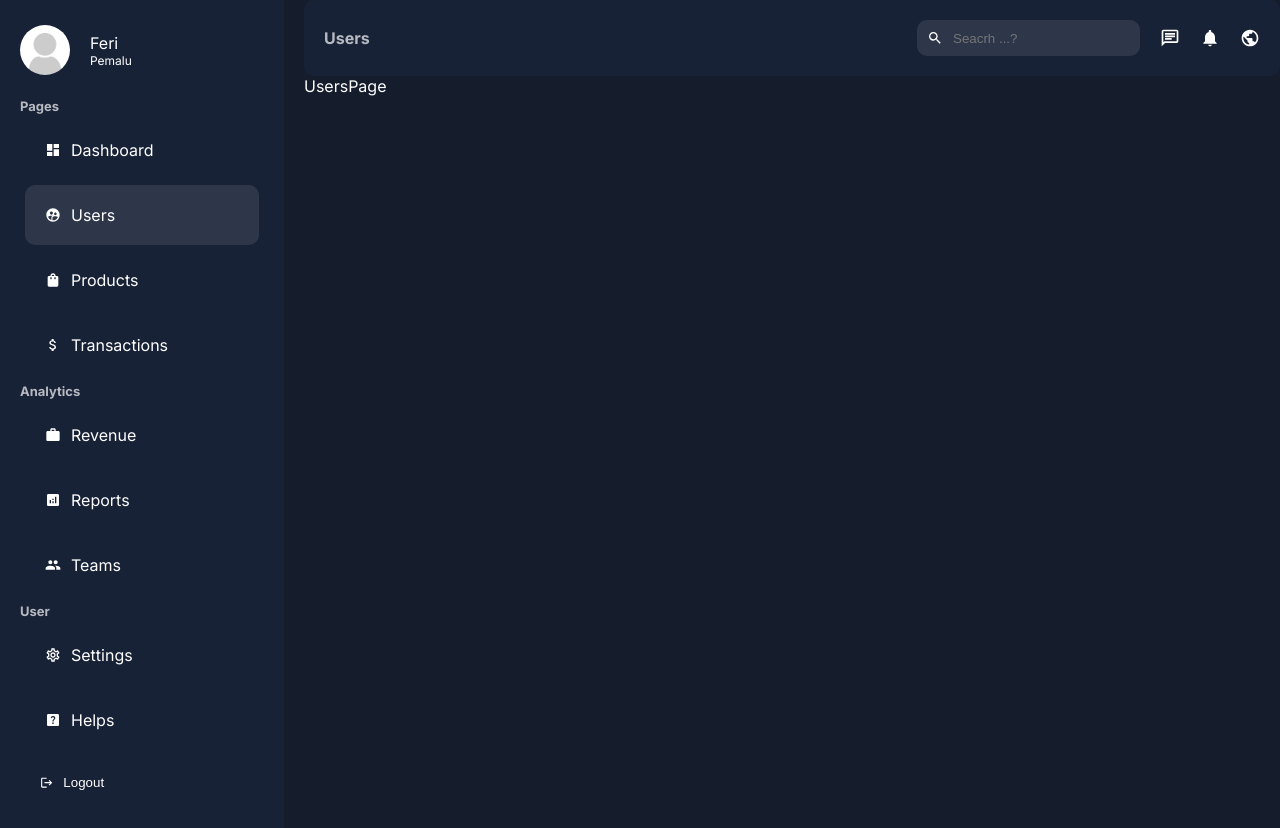
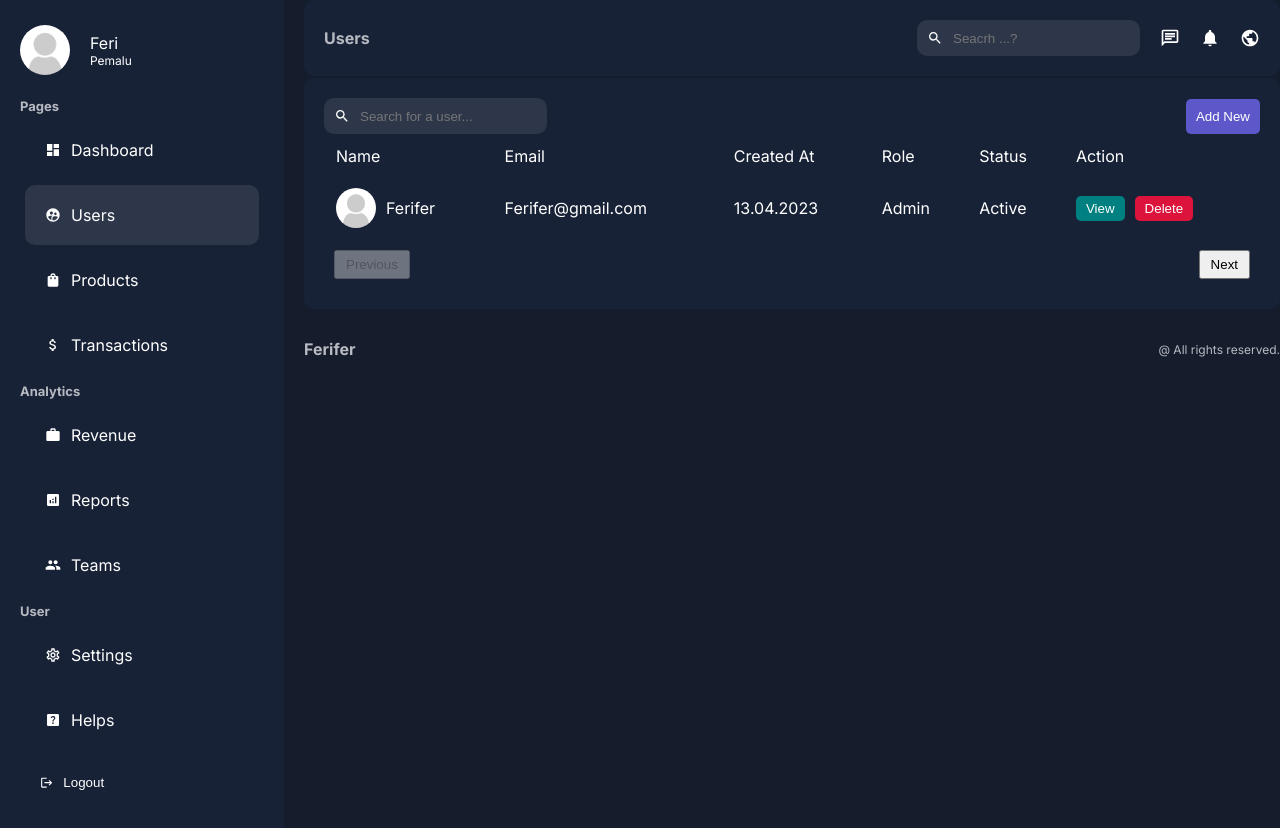
Before and after one commit to Ferifer/nextjs-admin, a Next.js app: page /dashboard/users in a window 1280 px wide. Built offline with nearby package versions, Linux system fonts and the light colour scheme.

Commit message:
products and users

```diff
--- a/app/dashboard/layout.jsx
+++ b/app/dashboard/layout.jsx
@@ -1,18 +1,20 @@
-import Navbar from "../ui/dashboard/navbar/navbar"
-import Sidebar from "../ui/dashboard/sidebar/sidebar"
-import styles from "../ui/dashboard/dahboard.module.css"
-const Layout = ({children}) =>{
-    return(
+import Navbar from "../ui/dashboard/navbar/navbar";
+import Sidebar from "../ui/dashboard/sidebar/sidebar";
+import styles from "../ui/dashboard/dahboard.module.css";
+import Footer from "../ui/dashboard/footer/footer";
+const Layout = ({ children }) => {
+  return (
     <div className={styles.container}>
       <div className={styles.menu}>
-                <Sidebar/>
+        <Sidebar />
       </div>
       <div className={styles.content}>
-                <Navbar/>
+        <Navbar />
         {children}
+        <Footer />
       </div>
     </div>
-    )
-}
+  );
+};
 
-export default Layout
+export default Layout;
--- a/app/dashboard/users/page.jsx
+++ b/app/dashboard/users/page.jsx
@@ -1,7 +1,67 @@
-const UsersPage = () =>{
-    return(
-        <div>UsersPage</div>
-    )
-}
+import Pagination from "@/app/ui/dashboard/pagination/pagination";
+import Search from "@/app/ui/dashboard/search/search";
+import styles from "@/app/ui/dashboard/users/users.module.css";
+import Image from "next/image";
+import Link from "next/link";
+const UsersPage = ({ placeholder }) => {
+  return (
+    <div className={styles.container}>
+      <div className={styles.top}>
+        <Search placeholder="Search for a user..." />
+        <Link href="/dashboard/users/add">
+          <button className={styles.addButton}>Add New</button>
+        </Link>
+      </div>
+      <table className={styles.table}>
+        <thead>
+          <tr>
+            <td>Name</td>
+            <td>Email</td>
+            <td>Created At</td>
+            <td>Role</td>
+            <td>Status</td>
+            <td>Action</td>
+          </tr>
+        </thead>
+        <tbody>
+          <tr>
+            <td>
+              <div className={styles.user}>
+                <Image
+                  src="/noavatar.png"
+                  alt=""
+                  width={40}
+                  height={40}
+                  className={styles.userImage}
+                />
+                Ferifer
+              </div>
+            </td>
+            <td>Ferifer@gmail.com</td>
+            <td>13.04.2023</td>
+            <td>Admin</td>
+            <td>Active</td>
+            <td>
+              <div className={styles.buttons}>
+                <Link href="/">
+                  <button className={`${styles.button} ${styles.view}`}>
+                    View
+                  </button>
+                </Link>
 
-export default UsersPage
+                <Link href="/">
+                  <button className={`${styles.button} ${styles.delete}`}>
+                    Delete
+                  </button>
+                </Link>
+              </div>
+            </td>
+          </tr>
+        </tbody>
+      </table>
+      <Pagination />
+    </div>
+  );
+};
+
+export default UsersPage;
--- a/app/ui/dashboard/dahboard.module.css
+++ b/app/ui/dashboard/dahboard.module.css
@@ -1,38 +1,38 @@
-.container{
+.container {
   display: flex;
   gap: 20px;
 }
 
-.menu{
+.menu {
   flex: 1;
   background-color: var(--bgSoft);
   padding: 20px;
-
+  min-height: 100vh;
 }
 
-.content{
+.content {
   flex: 4;
 }
 
-.wrapper{
+.wrapper {
   display: flex;
   gap: 20px;
   margin-top: 20px;
 }
 
-.main{
+.main {
   flex: 3;
   display: flex;
   flex-direction: column;
   gap: 20px;
 }
 
-.cards{
+.cards {
   display: flex;
   gap: 20px;
   justify-content: space-between;
 }
 
-.side{
+.side {
   flex: 1;
 }
--- /dev/null
+++ b/app/ui/dashboard/footer/footer.jsx
@@ -0,0 +1,11 @@
+import styles from "./footer.module.css";
+const Footer = () => {
+  return (
+    <div className={styles.container}>
+      <div className={styles.logo}>Ferifer</div>
+      <div className={styles.text}>@ All rights reserved.</div>
+    </div>
+  );
+};
+
+export default Footer;
--- /dev/null
+++ b/app/ui/dashboard/footer/footer.module.css
@@ -0,0 +1,15 @@
+.container {
+  display: flex;
+  align-items: center;
+  justify-content: space-between;
+  margin-top: 30px;
+  color: var(--textSoft);
+}
+
+.logo {
+  font-weight: bold;
+}
+
+.text {
+  font-size: 12px;
+}
--- /dev/null
+++ b/app/ui/dashboard/pagination/pagination.jsx
@@ -0,0 +1,12 @@
+import styles from "./pagination.module.css";
+const Pagination = () => {
+  return (
+    <div className={styles.container}>
+      <button className={styles.button} disabled>
+        Previous
+      </button>
+      <button className={styles.button}>Next</button>
+    </div>
+  );
+};
+export default Pagination;
--- /dev/null
+++ b/app/ui/dashboard/pagination/pagination.module.css
@@ -0,0 +1,14 @@
+.container {
+  padding: 10px;
+  display: flex;
+  justify-content: space-between;
+}
+
+.button {
+  padding: 5px 10px;
+  cursor: pointer;
+}
+
+.button:disabled {
+  cursor: not-allowed;
+}
--- /dev/null
+++ b/app/ui/dashboard/products/products.module.css
@@ -0,0 +1,60 @@
+.container {
+  background-color: var(--bgSoft);
+  padding: 20px;
+  border-radius: 10px;
+  margin-top: 2px;
+}
+
+.top {
+  display: flex;
+  align-items: center;
+  justify-content: space-between;
+}
+
+.addButton {
+  padding: 10px;
+  background-color: #5d57c9;
+  color: var(--text);
+  border: none;
+  border-radius: 5px;
+  cursor: pointer;
+}
+
+.table {
+  width: 100%;
+}
+
+.table td {
+  padding: 10px;
+}
+.product {
+  display: flex;
+  gap: 10px;
+  align-items: center;
+}
+
+.productImage {
+  border-radius: 50%;
+  object-fit: cover;
+}
+
+.buttons {
+  display: flex;
+  gap: 10px;
+}
+
+.button {
+  padding: 5px 10px;
+  border-radius: 5px;
+  color: var(--text);
+  border: none;
+  cursor: pointer;
+}
+
+.view {
+  background-color: teal;
+}
+
+.delete {
+  background-color: crimson;
+}
--- /dev/null
+++ b/app/ui/dashboard/search/search.jsx
@@ -0,0 +1,12 @@
+import { MdSearch } from "react-icons/md";
+import styles from "./search.module.css";
+const Search = ({ placeholder }) => {
+  return (
+    <div className={styles.container}>
+      <MdSearch />
+      <input type="text" placeholder={placeholder} className={styles.input} />
+    </div>
+  );
+};
+
+export default Search;
--- /dev/null
+++ b/app/ui/dashboard/search/search.module.css
@@ -0,0 +1,16 @@
+.container {
+  display: flex;
+  align-items: center;
+  gap: 10px;
+  background-color: #2e374a;
+  padding: 10px;
+  border-radius: 10px;
+  width: max-content;
+}
+
+.input {
+  background-color: transparent;
+  border: none;
+  color: var(--text);
+  outline: none;
+}
--- /dev/null
+++ b/app/ui/dashboard/users/users.module.css
@@ -0,0 +1,60 @@
+.container {
+  background-color: var(--bgSoft);
+  padding: 20px;
+  border-radius: 10px;
+  margin-top: 2px;
+}
+
+.top {
+  display: flex;
+  align-items: center;
+  justify-content: space-between;
+}
+
+.addButton {
+  padding: 10px;
+  background-color: #5d57c9;
+  color: var(--text);
+  border: none;
+  border-radius: 5px;
+  cursor: pointer;
+}
+
+.table {
+  width: 100%;
+}
+
+.table td {
+  padding: 10px;
+}
+.user {
+  display: flex;
+  gap: 10px;
+  align-items: center;
+}
+
+.userImage {
+  border-radius: 50%;
+  object-fit: cover;
+}
+
+.buttons {
+  display: flex;
+  gap: 10px;
+}
+
+.button {
+  padding: 5px 10px;
+  border-radius: 5px;
+  color: var(--text);
+  border: none;
+  cursor: pointer;
+}
+
+.view {
+  background-color: teal;
+}
+
+.delete {
+  background-color: crimson;
+}
```
Also changed, not shown: app/dashboard/products/page.jsx (+67 -6 lines). Lines whose indentation alone changed are shown as unchanged.
